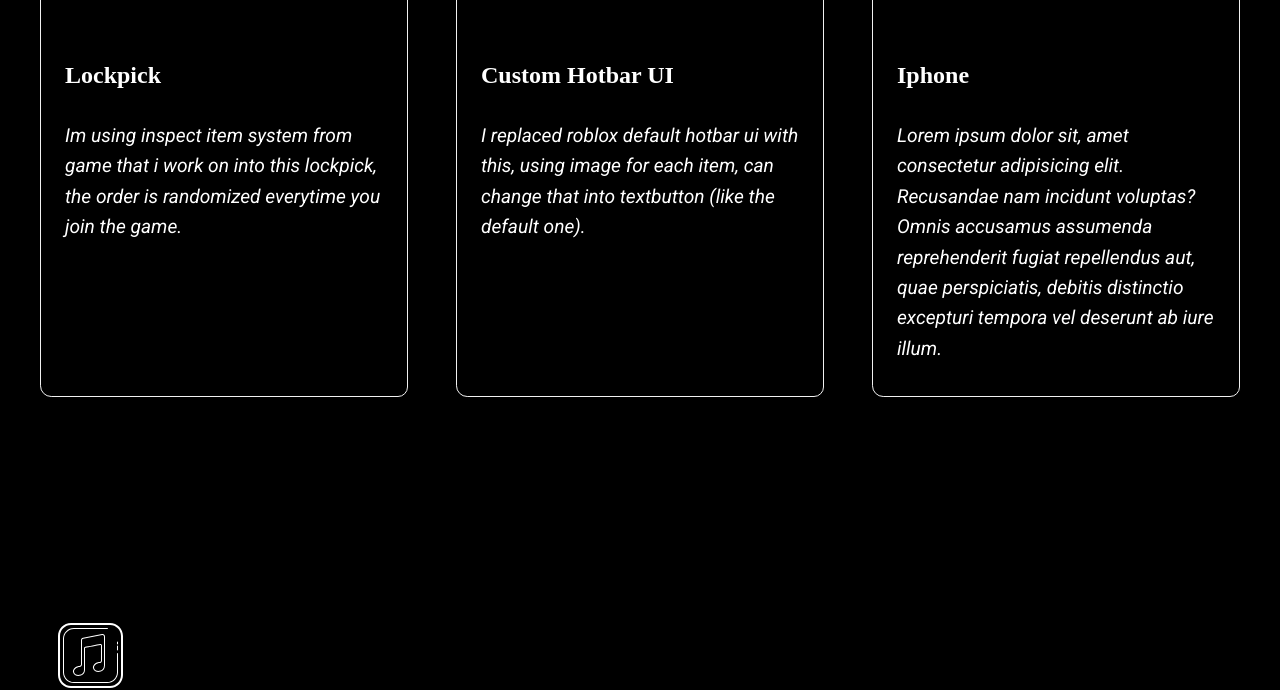
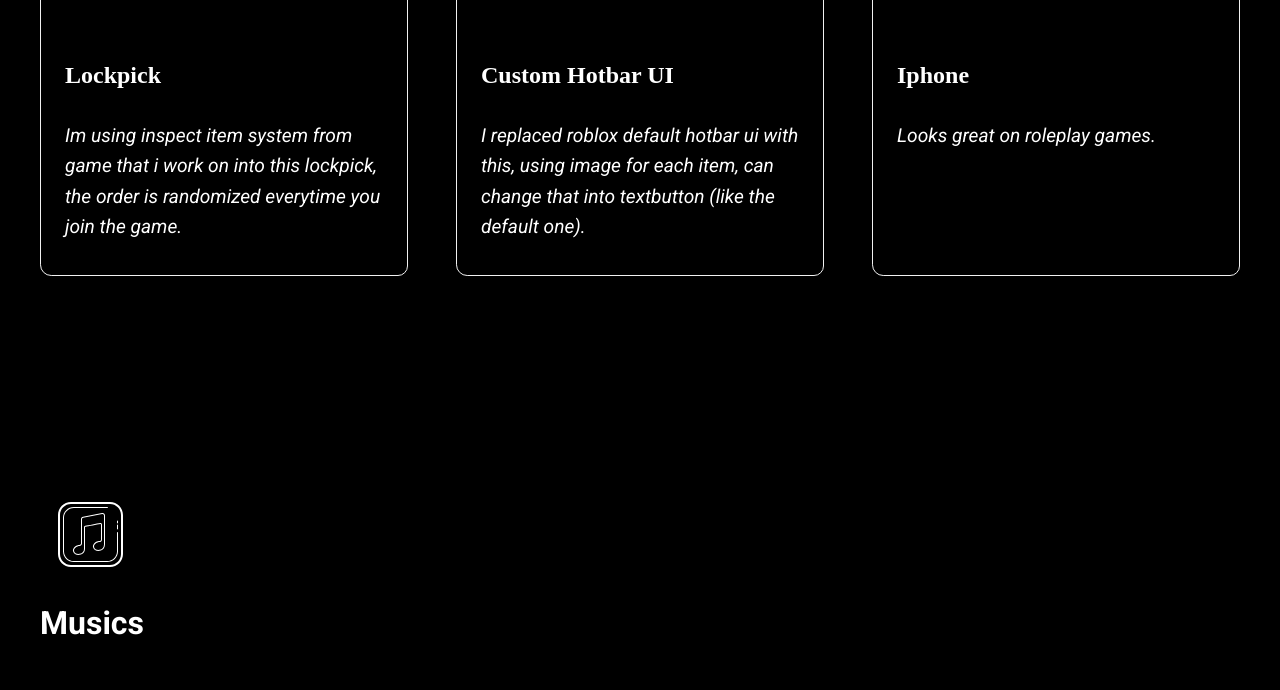
Before and after one commit to Scamander1137/Portfolio, a plain HTML site: page index.html in a window 1280 px wide. Shown: the part 1434-2124 px from the top of the page. Drawn offline with Linux system fonts and the light colour scheme.

Commit message:
Update index.html

```diff
--- a/index.html
+++ b/index.html
@@ -117,7 +117,7 @@
                             </a>
                         </div>
                     <p>
-                        Lorem ipsum dolor sit, amet consectetur adipisicing elit. Recusandae nam incidunt voluptas? Omnis accusamus assumenda reprehenderit fugiat repellendus aut, quae perspiciatis, debitis distinctio excepturi tempora vel deserunt ab iure illum.
+                        Looks great on roleplay games.
                     </p>
                 </div>
                 </div>
```
